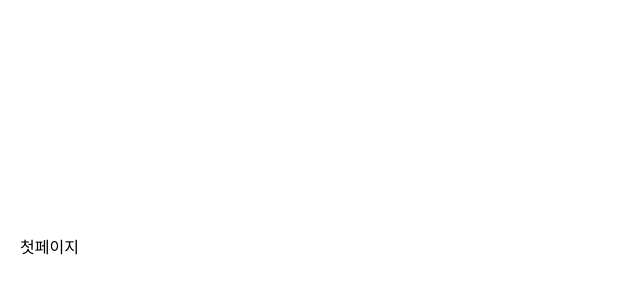
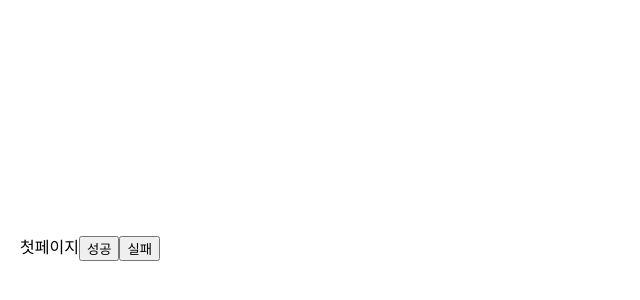
Before and after one commit to team-project-frontend/cartoon-rent-service, a React (Vite) app: page / in a window 1280 px wide. Shown: the part 152-452 px from the top of the page, without its empty margins (0-640 px from the left). Built offline with nearby package versions, Linux system fonts and the light colour scheme.

Commit message:
feat: toastify 추가

```diff
--- a/src/Client.jsx
+++ b/src/Client.jsx
@@ -1,30 +1,26 @@
 import React, { useState, useCallback, useEffect, useRef } from "react";
 import { Container } from "./styleComponents/style";
-import { TextField } from "@mui/material";
-import Button from "@mui/material/Button";
+import { error, success, Toast } from "../utiis/toast";
 
 function Client() {
+  const onClick = (type) => {
+    if (type === "success") return success("성공메시지");
+    error("error");
+  };
+
   return (
     <>
       <Container>
-        {/* <div className="box">
-          <div className="top">
-            <TextField
-              id="outlined-basic"
-              label="email"
-              variant="outlined"
-              type="email"
-            />
-            <TextField
-              id="outlined-basic2"
-              label="password"
-              variant="outlined"
-              type="password"
-            />
-            <Button variant="contained">로그인</Button>
-          </div>
-        </div> */}
         첫페이지
+        <button
+          onClick={() => {
+            onClick("success");
+          }}
+        >
+          성공
+        </button>
+        <button onClick={onClick}>실패</button>
+        {Toast()}
       </Container>
     </>
   );
--- /dev/null
+++ b/utiis/toast.jsx
@@ -0,0 +1,10 @@
+import { ToastContainer, toast } from "react-toastify";
+import "react-toastify/dist/ReactToastify.css";
+
+export const success = (text) =>
+  toast.success(text, { position: "top-center" });
+export const error = (text) => toast.error(text, { position: "top-center" });
+
+export const Toast = () => {
+  return <ToastContainer />;
+};
```
